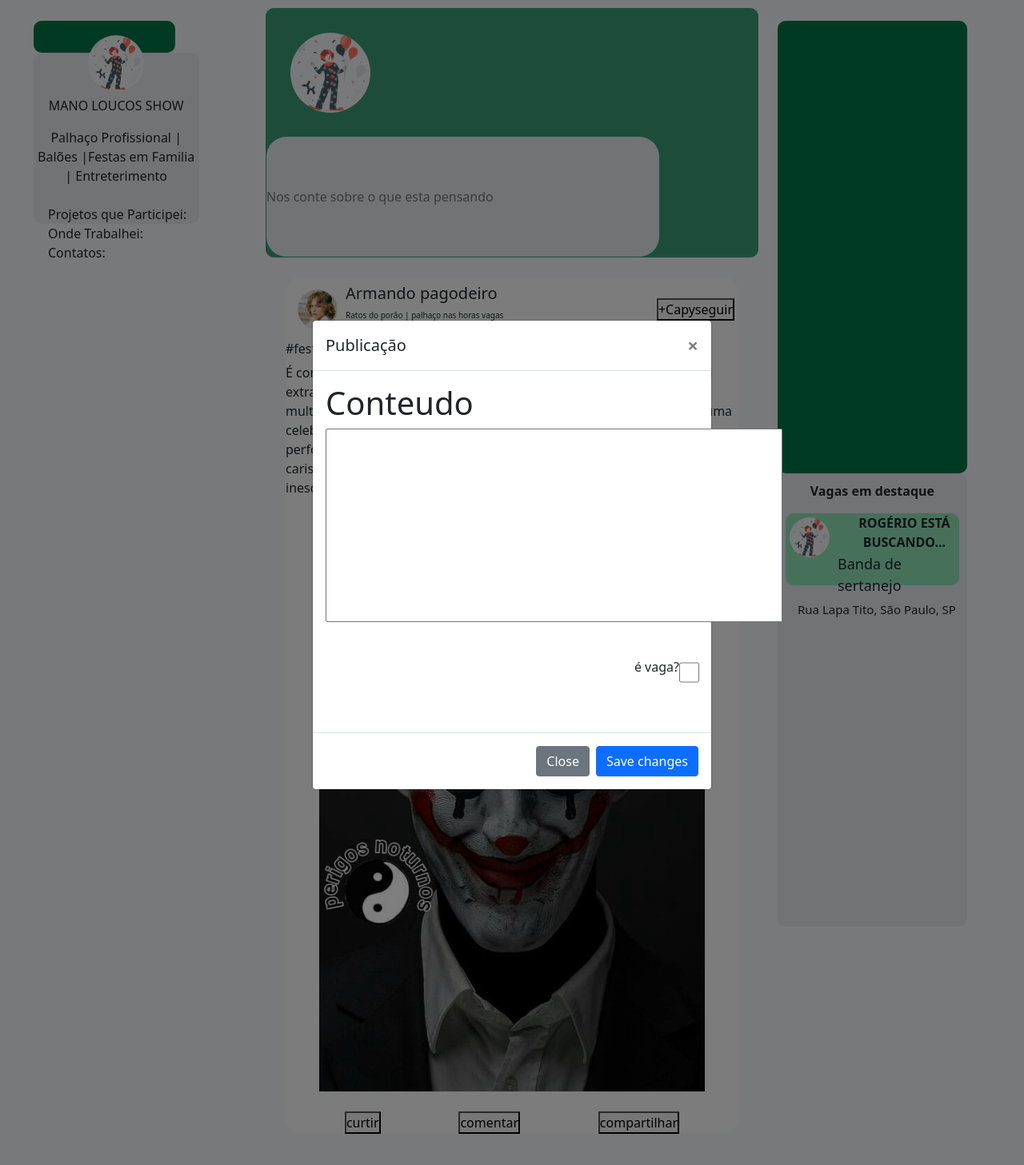
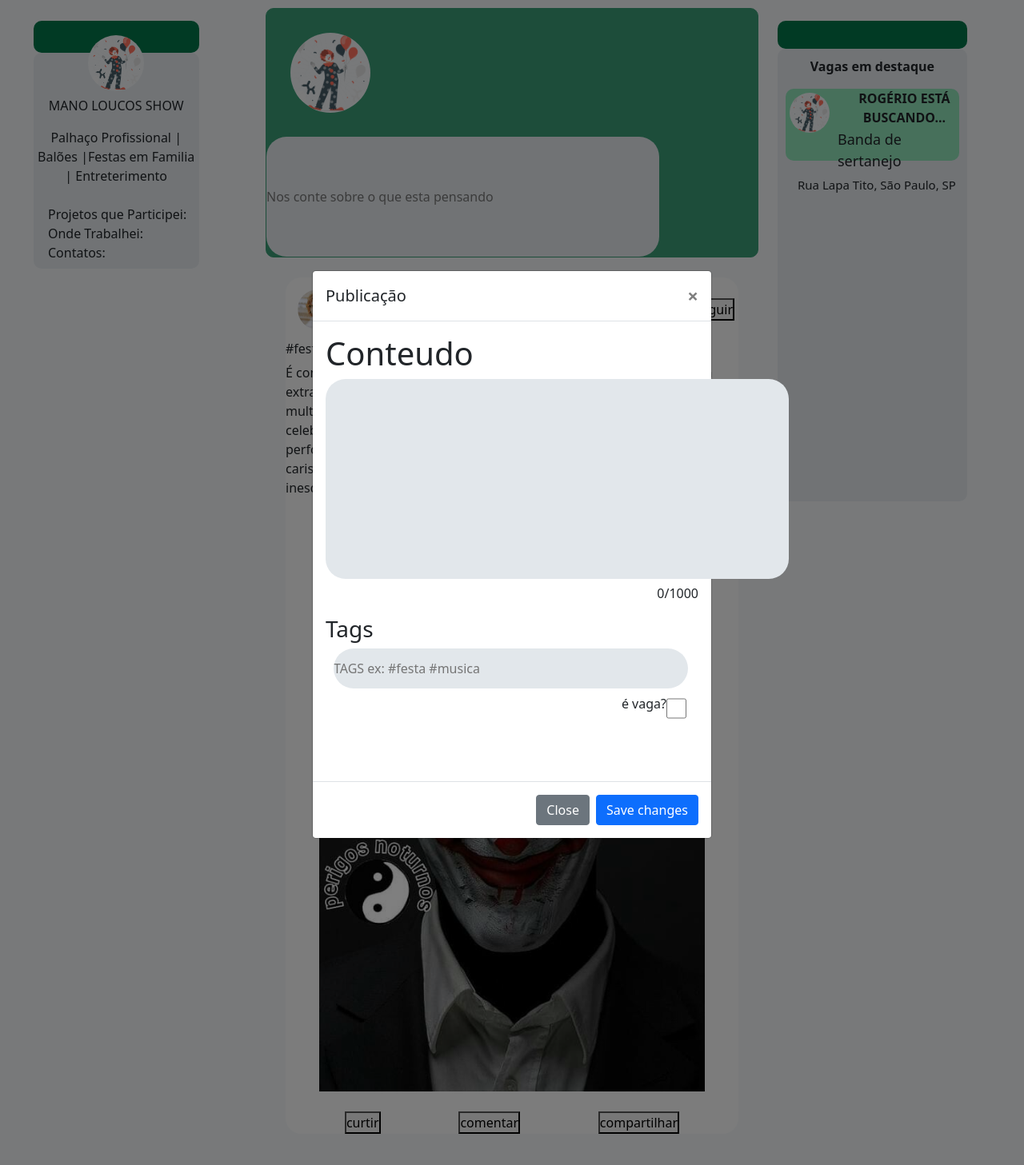
Before and after one commit to Gab0502/CapyJobs, a PHP site: page /pgPoste.html in a window 1280 px wide, after a click that opens the changed part. Shown: the part 91-1548 px from the top of the page at 80% size. Run offline with PHP 8.4, Linux system fonts and the light colour scheme.

Commit message:
postagem

```diff
--- a/index.php
+++ b/index.php
@@ -71,7 +71,7 @@
             </form>
           </div>
           <div class="col-xl-6 bg-verdeClaro" id="banner2">
-            <img src="/images/banner.png" id="bannerDisabled" width="90%" style="margin-left:-15px ;" alt="">
+            <img src="images/banner.png" id="bannerDisabled" width="90%" style="margin-left:-15px ;" alt="">
           </div>
         </div>
       </div>
--- a/pgPoste.html
+++ b/pgPoste.html
@@ -76,6 +76,7 @@
                     </div>
                 </div>
             </aside>
+
             <section class="col-xl-6 bg">
                 <section class="grupPost">
                     <div class="grupPost-input">
@@ -92,10 +93,19 @@
                                 </div>
                                 <div class="modal-body">
                                     <h1>Conteudo</h1>
-                                  <textarea name="" id="pubText" cols="60" rows="10" style="resize: none;"></textarea>
-                                  <div class="flex-generic" style="justify-content: flex-end;"> <p id="contagemCaracteres"></p></div>
+                                  <textarea name="" id="pubText" cols="60" rows="10"  style="resize: none;"></textarea>
+                                  <div class="flex-generic" style="justify-content: flex-end;"> <p id="contagemCaracteres">0/1000</p></div>
+                                  <h3>Tags</h3>
+                                  <input type="text" style="width: 95%; height: 50px; margin-left: 10px;" placeholder="TAGS ex: #festa #musica">
+
+                                <div class="flex-generic" style="justify-content: flex-end; align-items: center; margin-top: -55px; text-align: center;"> <label for="#checkbox">é vaga?</label><input type="checkbox" class="evaga" id="checkbox"></div>
+                                <div class="checkboxFields" style="display: none;">
+                                    <h3>Titulo</h3>
+                                    <input type="text" style="width: 95%; height: 50px; margin-left: 10px;" placeholder="TITULO ex:Procuro banda para festa">
+                                    <h3>Localização</h3>
+                                    <input type="text" style="width: 95%; height: 50px; margin-left: 10px;" placeholder="TITULO ex:Procuro banda para festa">
                                 </div>
-                                <div class="flex-generic" style="justify-content: flex-end; align-items: center; margin-top: -55px; text-align: center;"> <label for="#checkbox">é vaga?</label><input type="checkbox" class="evaga" id="checkbox"></div>
+                                </div>
                                 <div class="modal-footer">
                                   <button type="button" class="btn btn-secondary" data-dismiss="modal">Close</button>
                                   <button type="button" class="btn btn-primary">Save changes</button>
@@ -200,6 +210,17 @@
     // Obtém o elemento textarea e o parágrafo de contagem de caracteres
     const textarea = document.getElementById('pubText');
     const contagemCaracteres = document.getElementById('contagemCaracteres');
+    const checkboxFields = document.querySelector(".checkboxFields")
+
+    checkbox.addEventListener('change', function() {
+        // Se o checkbox estiver marcado, mostra os campos adicionais, caso contrário, os esconde
+        if (checkbox.checked) {
+            console.log("clicado")
+            checkboxFields.style.display = 'block';
+        } else {
+            checkboxFields.style.display = 'none';
+        }
+    });
 
     // Adiciona um ouvinte de evento ao evento de entrada no textarea
     textarea.addEventListener('input', function() {
--- a/style.css
+++ b/style.css
@@ -289,13 +289,9 @@
     margin-top: 10px;
 }
 
-.azul-a {
-    background-color: var(--verdeMedio);
-}
 
-.azul-b {
-    background-color: var(--bgTextArea)
-}
+
+
 
 .grupPost {
 
@@ -322,6 +318,18 @@
     width: 80%;
     height: 150px;
     align-items: center;
+}
+.grupPost input:hover{
+    border: 1px solid var(--bege);
+}
+#pubText{
+    border-radius: 25px;
+    padding: 5px;
+    background-color: var(--bgTextArea);
+    border: none;
+}
+#pubText:hover{
+    border: 2px solid var(--verdeEscuro);
 }
 
 .grupPost-vaga {
@@ -367,13 +375,13 @@
     background-color: var(--verdeEscuro);
     height: 40px;
     border-radius: 10px;
-    width: 60%;
+    width: 70%;
     margin-left: 10%;
 
 }
 .azul-b{
     background-color: var(--bgTextArea);
-    height: 15%;
+
     text-align: center;
     border-radius: 10px;
     width: 70%;
@@ -397,7 +405,7 @@
 .Vagas{
     background-color: var(--verdeEscuro);
     border-radius: 10px;
-    height: 40%;
+    height: 35px;
     width: 80%;
 }
 
```
